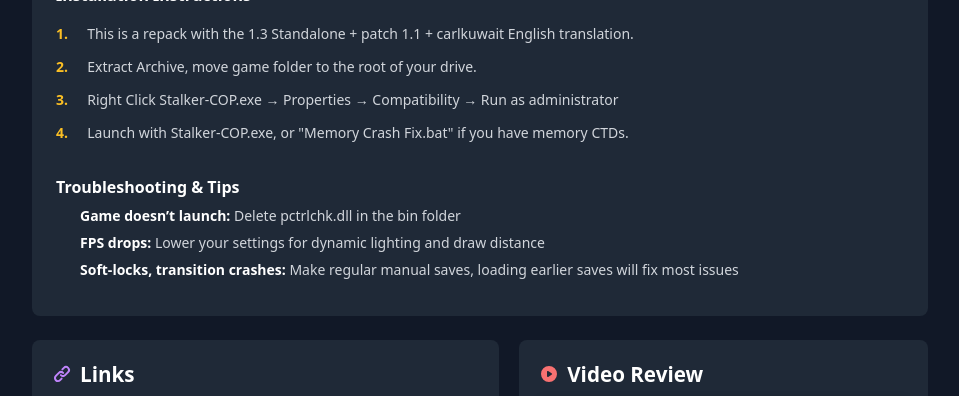
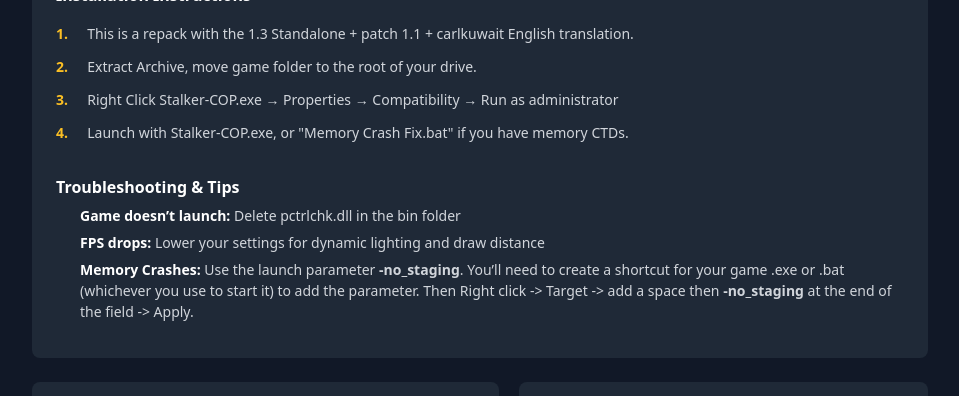
Before and after one commit to Cheekitos/CSMA, a Jekyll site: the page built from _mods/wind-of-time.md, in a window 1280 px wide and 900 px high, scrolled down 779 px, cut to the strip 0-396 px from the top of the window. Shown: the whole strip, without its empty margins (160-1119 px from the left). Built offline with Jekyll 4.4.1, drawn with Linux system fonts in a browser that asks for light colours; nearby versions of some CDN libraries.

Commit message:
Update wind-of-time.md

```diff
--- a/_mods/wind-of-time.md
+++ b/_mods/wind-of-time.md
@@ -91,4 +91,4 @@
 
 - **Game doesn't launch:** Delete pctrlchk.dll in the bin folder
 - **FPS drops:** Lower your settings for dynamic lighting and draw distance
-- **Soft-locks, transition crashes:** Make regular manual saves, loading earlier saves will fix most issues
+- **Memory Crashes:** Use the launch parameter <b>-no_staging</b>. You'll need to create a shortcut for your game .exe or .bat (whichever you use to start it) to add the parameter. Then Right click -> Target -> add a space then <b>-no_staging</b> at the end of the field -> Apply.
```
